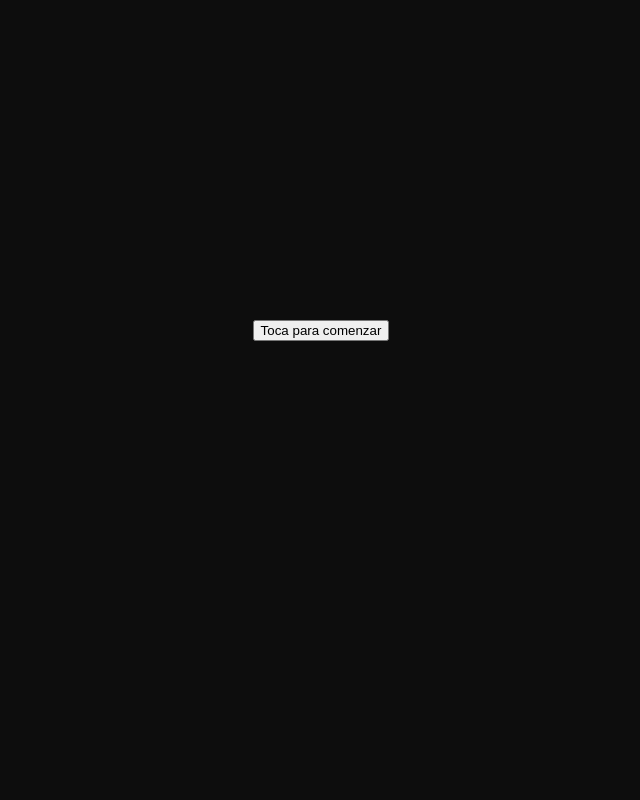
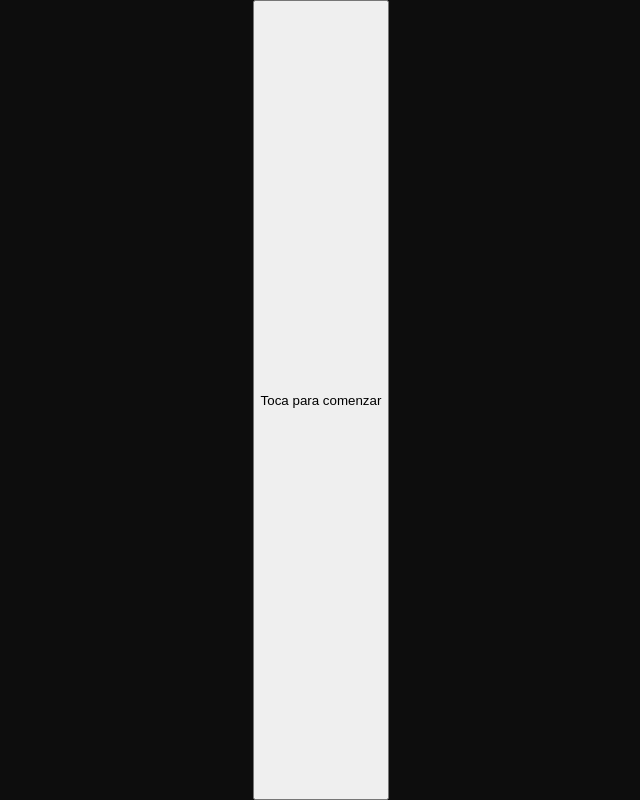
Before and after one commit to Six2mylove/Mi-vida-Monserrat-, a plain HTML site: page index.html in a window 1280 px wide. Shown: the whole page, without its empty margins (319-959 px from the left). Drawn offline with Linux system fonts and the light colour scheme.

Commit message:
Update style.css

```diff
--- a/style.css
+++ b/style.css
@@ -7,7 +7,10 @@ body {
 }
 
 .container {
-    padding-top: 40vh;
+   height: 100vh;
+   display: flex;
+   justify-content: center;
+   aligh-items: center;
 }
 
 h1 {
```
